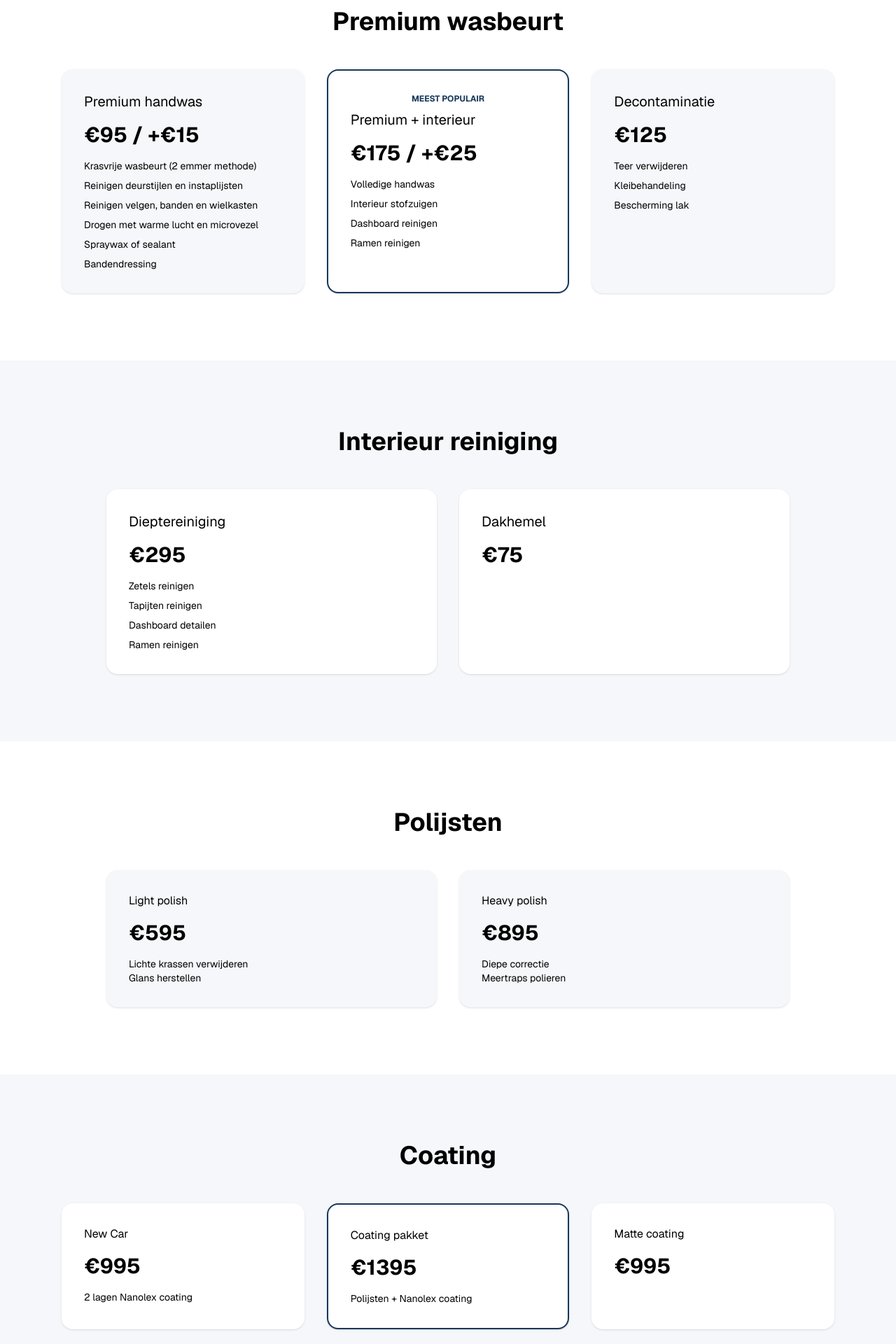
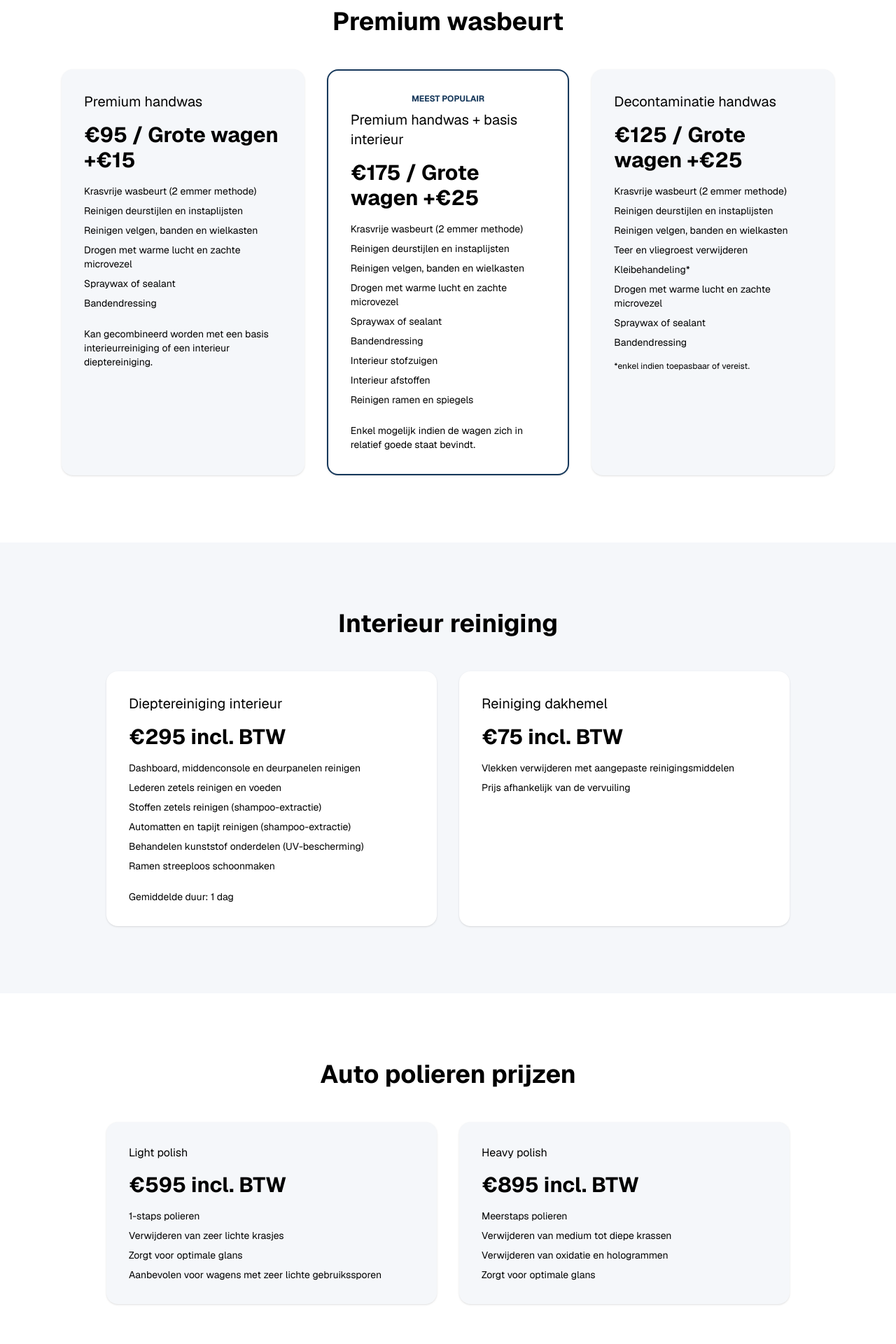
Before and after one commit to rutgerhoudart-hub/car-cleaning-new, a Next.js app: page / in a window 1280 px wide. Shown: the part 3420-5340 px from the top of the page at 70% size. Built offline with nearby package versions, Linux system fonts and the light colour scheme.

Commit message:
final full website

```diff
--- a/app/page.js
+++ b/app/page.js
@@ -50,37 +50,61 @@ export default function Home() {
 
           <div className="bg-[#F5F7FA] p-8 rounded-2xl shadow text-left">
             <h3 className="text-xl">Premium handwas</h3>
-            <p className="text-3xl font-bold my-4">€95 / +€15</p>
+            <p className="text-3xl font-bold my-4">€95 / Grote wagen +€15</p>
+
             <ul className="space-y-2 text-sm">
               <li>Krasvrije wasbeurt (2 emmer methode)</li>
               <li>Reinigen deurstijlen en instaplijsten</li>
               <li>Reinigen velgen, banden en wielkasten</li>
-              <li>Drogen met warme lucht en microvezel</li>
+              <li>Drogen met warme lucht en zachte microvezel</li>
               <li>Spraywax of sealant</li>
               <li>Bandendressing</li>
             </ul>
+
+            <p className="text-sm mt-6">
+              Kan gecombineerd worden met een basis interieurreiniging of een interieur dieptereiniging.
+            </p>
           </div>
 
           <div className="bg-white p-8 rounded-2xl shadow border-2 border-[#16385B] text-left">
             <p className="text-xs mb-2 text-center font-bold text-[#16385B]">MEEST POPULAIR</p>
-            <h3 className="text-xl">Premium + interieur</h3>
-            <p className="text-3xl font-bold my-4">€175 / +€25</p>
+
+            <h3 className="text-xl">Premium handwas + basis interieur</h3>
+            <p className="text-3xl font-bold my-4">€175 / Grote wagen +€25</p>
+
             <ul className="space-y-2 text-sm">
-              <li>Volledige handwas</li>
+              <li>Krasvrije wasbeurt (2 emmer methode)</li>
+              <li>Reinigen deurstijlen en instaplijsten</li>
+              <li>Reinigen velgen, banden en wielkasten</li>
+              <li>Drogen met warme lucht en zachte microvezel</li>
+              <li>Spraywax of sealant</li>
+              <li>Bandendressing</li>
               <li>Interieur stofzuigen</li>
-              <li>Dashboard reinigen</li>
-              <li>Ramen reinigen</li>
+              <li>Interieur afstoffen</li>
+              <li>Reinigen ramen en spiegels</li>
             </ul>
+
+            <p className="text-sm mt-6">
+              Enkel mogelijk indien de wagen zich in relatief goede staat bevindt.
+            </p>
           </div>
 
           <div className="bg-[#F5F7FA] p-8 rounded-2xl shadow text-left">
-            <h3 className="text-xl">Decontaminatie</h3>
-            <p className="text-3xl font-bold my-4">€125</p>
+            <h3 className="text-xl">Decontaminatie handwas</h3>
+            <p className="text-3xl font-bold my-4">€125 / Grote wagen +€25</p>
+
             <ul className="space-y-2 text-sm">
-              <li>Teer verwijderen</li>
-              <li>Kleibehandeling</li>
-              <li>Bescherming lak</li>
+              <li>Krasvrije wasbeurt (2 emmer methode)</li>
+              <li>Reinigen deurstijlen en instaplijsten</li>
+              <li>Reinigen velgen, banden en wielkasten</li>
+              <li>Teer en vliegroest verwijderen</li>
+              <li>Kleibehandeling*</li>
+              <li>Drogen met warme lucht en zachte microvezel</li>
+              <li>Spraywax of sealant</li>
+              <li>Bandendressing</li>
             </ul>
+
+            <p className="text-xs mt-4">*enkel indien toepasbaar of vereist.</p>
           </div>
 
         </div>
@@ -93,19 +117,29 @@ export default function Home() {
         <div className="grid md:grid-cols-2 gap-8 max-w-5xl mx-auto px-6">
 
           <div className="bg-white p-8 rounded-2xl shadow text-left">
-            <h3 className="text-xl">Dieptereiniging</h3>
-            <p className="text-3xl font-bold my-4">€295</p>
+            <h3 className="text-xl">Dieptereiniging interieur</h3>
+            <p className="text-3xl font-bold my-4">€295 incl. BTW</p>
+
             <ul className="space-y-2 text-sm">
-              <li>Zetels reinigen</li>
-              <li>Tapijten reinigen</li>
-              <li>Dashboard detailen</li>
-              <li>Ramen reinigen</li>
+              <li>Dashboard, middenconsole en deurpanelen reinigen</li>
+              <li>Lederen zetels reinigen en voeden</li>
+              <li>Stoffen zetels reinigen (shampoo-extractie)</li>
+              <li>Automatten en tapijt reinigen (shampoo-extractie)</li>
+              <li>Behandelen kunststof onderdelen (UV-bescherming)</li>
+              <li>Ramen streeploos schoonmaken</li>
             </ul>
+
+            <p className="mt-6 text-sm">Gemiddelde duur: 1 dag</p>
           </div>
 
           <div className="bg-white p-8 rounded-2xl shadow text-left">
-            <h3 className="text-xl">Dakhemel</h3>
-            <p className="text-3xl font-bold my-4">€75</p>
+            <h3 className="text-xl">Reiniging dakhemel</h3>
+            <p className="text-3xl font-bold my-4">€75 incl. BTW</p>
+
+            <ul className="space-y-2 text-sm">
+              <li>Vlekken verwijderen met aangepaste reinigingsmiddelen</li>
+              <li>Prijs afhankelijk van de vervuiling</li>
+            </ul>
           </div>
 
         </div>
@@ -113,25 +147,31 @@ export default function Home() {
 
       {/* POLIJSTEN */}
       <section className="py-24 bg-white text-center">
-        <h2 className="text-4xl font-bold mb-12">Polijsten</h2>
+        <h2 className="text-4xl font-bold mb-12">Auto polieren prijzen</h2>
 
         <div className="grid md:grid-cols-2 gap-8 max-w-5xl mx-auto px-6">
 
           <div className="bg-[#F5F7FA] p-8 rounded-2xl shadow text-left">
             <h3>Light polish</h3>
-            <p className="text-3xl font-bold my-4">€595</p>
-            <ul className="text-sm">
-              <li>Lichte krassen verwijderen</li>
-              <li>Glans herstellen</li>
+            <p className="text-3xl font-bold my-4">€595 incl. BTW</p>
+
+            <ul className="space-y-2 text-sm">
+              <li>1-staps polieren</li>
+              <li>Verwijderen van zeer lichte krasjes</li>
+              <li>Zorgt voor optimale glans</li>
+              <li>Aanbevolen voor wagens met zeer lichte gebruikssporen</li>
             </ul>
           </div>
 
           <div className="bg-[#F5F7FA] p-8 rounded-2xl shadow text-left">
             <h3>Heavy polish</h3>
-            <p className="text-3xl font-bold my-4">€895</p>
-            <ul className="text-sm">
-              <li>Diepe correctie</li>
-              <li>Meertraps polieren</li>
+            <p className="text-3xl font-bold my-4">€895 incl. BTW</p>
+
+            <ul className="space-y-2 text-sm">
+              <li>Meerstaps polieren</li>
+              <li>Verwijderen van medium tot diepe krassen</li>
+              <li>Verwijderen van oxidatie en hologrammen</li>
+              <li>Zorgt voor optimale glans</li>
             </ul>
           </div>
 
@@ -140,25 +180,45 @@ export default function Home() {
 
       {/* COATING */}
       <section className="py-24 text-center bg-[#F5F7FA]">
-        <h2 className="text-4xl font-bold mb-12">Coating</h2>
+        <h2 className="text-4xl font-bold mb-12">Auto coating prijzen</h2>
 
         <div className="grid md:grid-cols-3 gap-8 max-w-6xl mx-auto px-6">
 
           <div className="bg-white p-8 rounded-2xl shadow text-left">
-            <h3>New Car</h3>
-            <p className="text-3xl font-bold my-4">€995</p>
-            <p className="text-sm">2 lagen Nanolex coating</p>
+            <h3>New Car Coating</h3>
+            <p className="text-3xl font-bold my-4">€995 incl. BTW</p>
+
+            <ul className="space-y-2 text-sm">
+              <li>Grondige reiniging en veilige handwas</li>
+              <li>Chemische decontaminatie</li>
+              <li>Inspectie van lak</li>
+              <li>Aanbrengen 2 lagen nanolex coating</li>
+              <li>Infrarood uitharding</li>
+            </ul>
           </div>
 
           <div className="bg-white p-8 rounded-2xl shadow border-2 border-[#16385B] text-left">
             <h3>Coating pakket</h3>
-            <p className="text-3xl font-bold my-4">€1395</p>
-            <p className="text-sm">Polijsten + Nanolex coating</p>
+            <p className="text-3xl font-bold my-4">€1395 incl. BTW</p>
+
+            <ul className="space-y-2 text-sm">
+              <li>Grondige reiniging</li>
+              <li>Kleibehandeling</li>
+              <li>Meerstaps polieren</li>
+              <li>Aanbrengen 2 lagen nanolex coating</li>
+              <li>Infrarood uitharding</li>
+            </ul>
           </div>
 
           <div className="bg-white p-8 rounded-2xl shadow text-left">
             <h3>Matte coating</h3>
-            <p className="text-3xl font-bold my-4">€995</p>
+            <p className="text-3xl font-bold my-4">€995 incl. BTW</p>
+
+            <ul className="space-y-2 text-sm">
+              <li>Reiniging</li>
+              <li>2 lagen nanolex coating</li>
+              <li>Bescherming matte lak</li>
+            </ul>
           </div>
 
         </div>
@@ -168,11 +228,7 @@ export default function Home() {
       <section id="contact" className="py-24 text-center px-6">
         <h2 className="text-4xl font-bold mb-10">Contact</h2>
 
-        <form
-          action="https://formsubmit.co/rutgerscarcleaning@outlook.com"
-          method="POST"
-          className="max-w-2xl mx-auto grid gap-6"
-        >
+        <form action="https://formsubmit.co/rutgerscarcleaning@outlook.com" method="POST" className="max-w-2xl mx-auto grid gap-6">
           <input type="text" name="naam" placeholder="Naam" required className="p-4 bg-gray-200 rounded-xl"/>
           <input type="email" name="email" placeholder="Email" required className="p-4 bg-gray-200 rounded-xl"/>
           <textarea name="bericht" placeholder="Bericht" className="p-4 bg-gray-200 rounded-xl"/>
@@ -185,10 +241,7 @@ export default function Home() {
         <p className="mt-10">📞 0498350160</p>
         <p>✉️ rutgerscarcleaning@outlook.com</p>
 
-        <iframe
-          src="https://calendly.com/rutgerscarcleaning"
-          className="w-full h-[600px] mt-10"
-        />
+        <iframe src="https://calendly.com/rutgerscarcleaning" className="w-full h-[600px] mt-10" />
       </section>
 
     </main>
```
